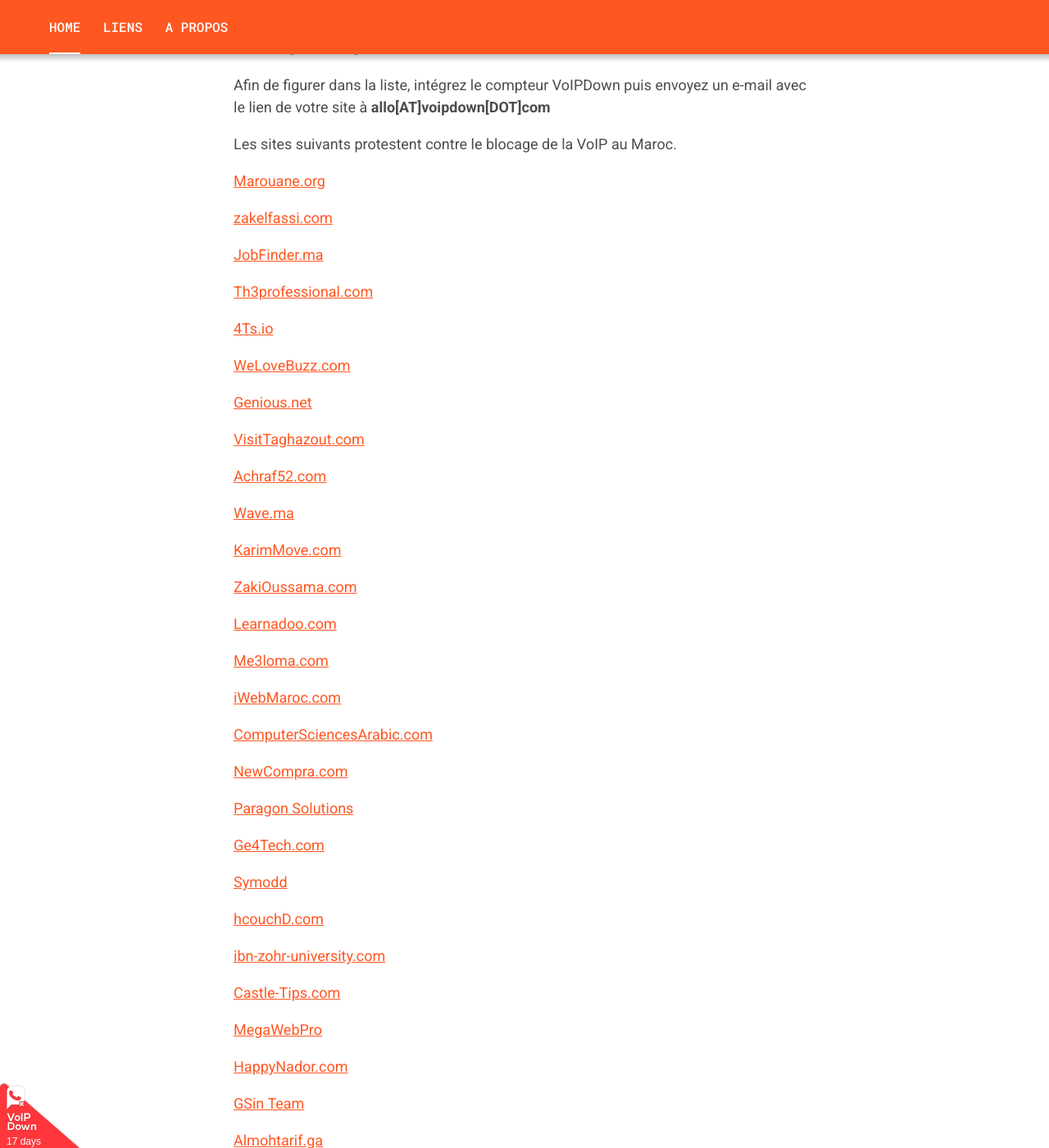
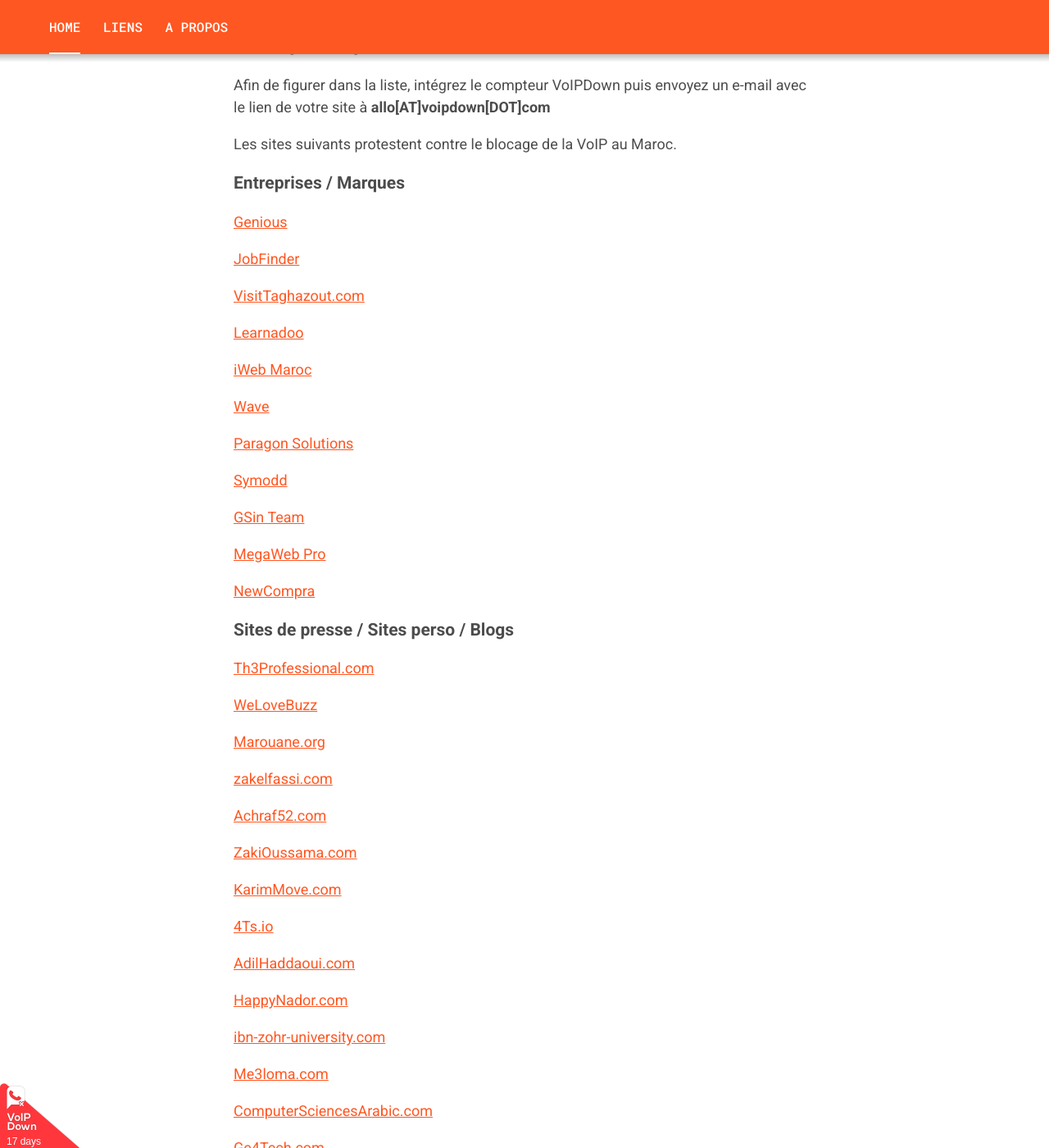
Before and after one commit to VoIPDown/voipdown.github.io, a Jekyll site: the page built from index.markdown, in a window 1280 px wide and 1400 px high, scrolled down 1716 px. Shown: the whole window at 82% size. Built offline with Jekyll 4.4.1, drawn with Linux system fonts in a browser that asks for light colours; some of the changed text lies outside the part shown.

Commit message:
Sort supporters by type (companies / blogs.)

```diff
--- a/_data/supporters.yml
+++ b/_data/supporters.yml
@@ -1,110 +1,150 @@
+# Companies / Brands
+- name: Genious
+  link: http://genious.ma
+  type: company
+
+- name: JobFinder
+  link: http://jobfinder.ma
+  type: company
+
+- name: VisitTaghazout.com
+  link: http://www.visittaghazout.com
+  type: company
+
+- name: Learnadoo
+  link: http://www.learnadoo.com
+  type: company
+
+- name: iWeb Maroc
+  link: http://iwebmaroc.com
+  type: company
+
+- name: Wave
+  link: http://wave.ma
+  type: company
+
+- name: Paragon Solutions
+  link: https://paragonsolutions.ma
+  type: company
+
+- name: Symodd
+  link: http://www.symodd.com/blog
+  type: company
+
+- name: GSin Team
+  link: http://gsin-team.com
+  type: company
+
+- name: MegaWeb Pro
+  link: http://www.megawebpro.com
+  type: company
+
+- name: NewCompra
+  link: https://newcompra.com
+  type: company
+
+# News sites / Personal sites / Blogs
+
+- name: Th3Professional.com
+  link: http://th3professional.com
+  type: blog
+
+- name: WeLoveBuzz
+  link: http://WeLoveBuzz.com
+  type: blog
+
 - name: Marouane.org
   link: http://marouane.org
+  type: blog
 
 - name: zakelfassi.com
   link: http://zakelfassi.com
+  type: blog
 
-- name: JobFinder.ma
-  link: http://jobfinder.ma
+- name: Achraf52.com
+  link: http://achraf52.com
+  type: blog
 
-- name: Th3professional.com
-  link: http://th3professional.com
+- name: ZakiOussama.com
+  link: http://www.zakioussama.com/
+  type: blog
+
+- name: KarimMove.com
+  link: http://Karimmove.com
+  type: blog
 
 - name: 4Ts.io
   link: http://4Ts.io
+  type: blog
 
-- name: WeLoveBuzz.com
-  link: http://WeLoveBuzz.com
+- name: AdilHaddaoui.com
+  link: http://www.adilhaddaoui.com
+  type: blog
 
-- name: Genious.net
-  link: http://genious.net
+- name: HappyNador.com
+  link: http://www.happynador.com
+  type: blog
 
-- name: VisitTaghazout.com
-  link: http://www.visittaghazout.com
-
-- name: Achraf52.com
-  link: http://achraf52.com
-
-- name: Wave.ma
-  link: http://wave.ma
-
-- name: KarimMove.com
-  link: http://Karimmove.com
-
-- name: ZakiOussama.com
-  link: http://www.zakioussama.com/
-
-- name: Learnadoo.com
-  link: http://www.learnadoo.com
+- name: ibn-zohr-university.com
+  link: http://www.ibn-zohr-university.com
+  type: blog
 
 - name: Me3loma.com
   link: http://www.me3loma.com
-
-- name: iWebMaroc.com
-  link: http://iwebmaroc.com
+  type: blog
 
 - name: ComputerSciencesArabic.com
   link: http://www.computersciencesarabic.com
-
-- name: NewCompra.com
-  link: https://newcompra.com
-
-- name: Paragon Solutions
-  link: https://paragonsolutions.ma
+  type: blog
 
 - name: Ge4Tech.com
   link: http://www.ge4tech.com
-
-- name: Symodd
-  link: http://www.symodd.com/blog
+  type: blog
 
 - name: hcouchD.com
   link: http://www.hcouchd.com
-
-- name: ibn-zohr-university.com
-  link: http://www.ibn-zohr-university.com
+  type: blog
 
 - name: Castle-Tips.com
   link: http://www.castle-tips.com
-
-- name: MegaWebPro
-  link: http://www.megawebpro.com
-
-- name: HappyNador.com
-  link: http://www.happynador.com
-
-- name: GSin Team
-  link: http://gsin-team.com
+  type: blog
 
 - name: Almohtarif.ga
   link: http://www.almohtarif.ga
+  type: blog
 
 - name: PSman.gq
   link: http://www.psman.gq
-
-- name: AdilHaddaoui.com
-  link: http://www.adilhaddaoui.com
+  type: blog
 
 - name: Aty9ny Blog
   link: http://aty9ny.blogspot.ch
+  type: blog
 
 - name: Th3pc Blog
   link: http://th3pc.blogspot.com
+  type: blog
 
 - name: Ghariba2 Blog
   link: http://www.ghariba2.blogspot.ch
+  type: blog
 
 - name: Ibda3Echo Blog
   link: http://ibda3echo.blogspot.ch
+  type: blog
 
 - name: Ameninfo-ma Blog
   link: http://ameninfo-ma.blogspot.de
+  type: blog
 
 - name: Th9pro Blog
   link: http://www.th9pro.tk
+  type: blog
 
-- name: NewsAtDotNet
+- name: NewsAtDotNet Blog
   link: http://newsatdotnet.blogspot.com
+  type: blog
 
-- name: KorchiBlog
+- name: Korchi Blog
   link: http://korchiblog.blogspot.com
+  type: blog
--- a/index.markdown
+++ b/index.markdown
@@ -36,6 +36,16 @@
 
 Les sites suivants protestent contre le blocage de la VoIP au Maroc.
 
-{% for brand in site.data.supporters %}
-  <a href="{{brand.link}}" target="_blank">{{ brand.name }}</a>
+
+{% assign companies = site.data.supporters | where: 'type', 'company' %}
+{% assign blogs = site.data.supporters | where: 'type', 'blog' %}
+
+### Entreprises / Marques
+{% for company in companies %}
+  <a href="{{company.link}}" target="_blank">{{ company.name }}</a>
 {% endfor %}
+
+### Sites de presse / Sites perso / Blogs
+{% for blog in blogs %}
+  <a href="{{blog.link}}" target="_blank">{{ blog.name }}</a>
+{% endfor %}
```
